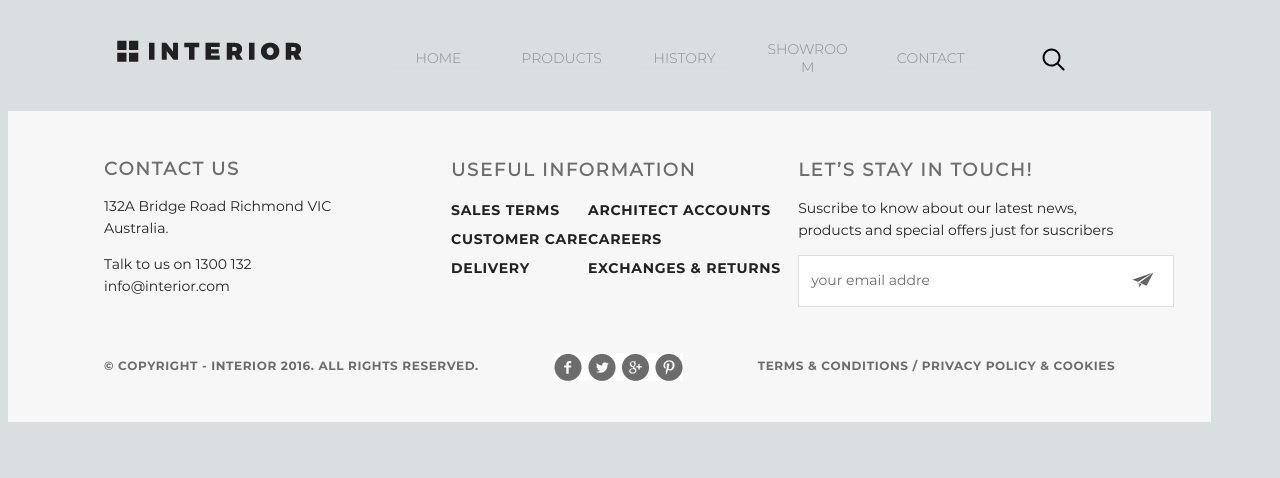
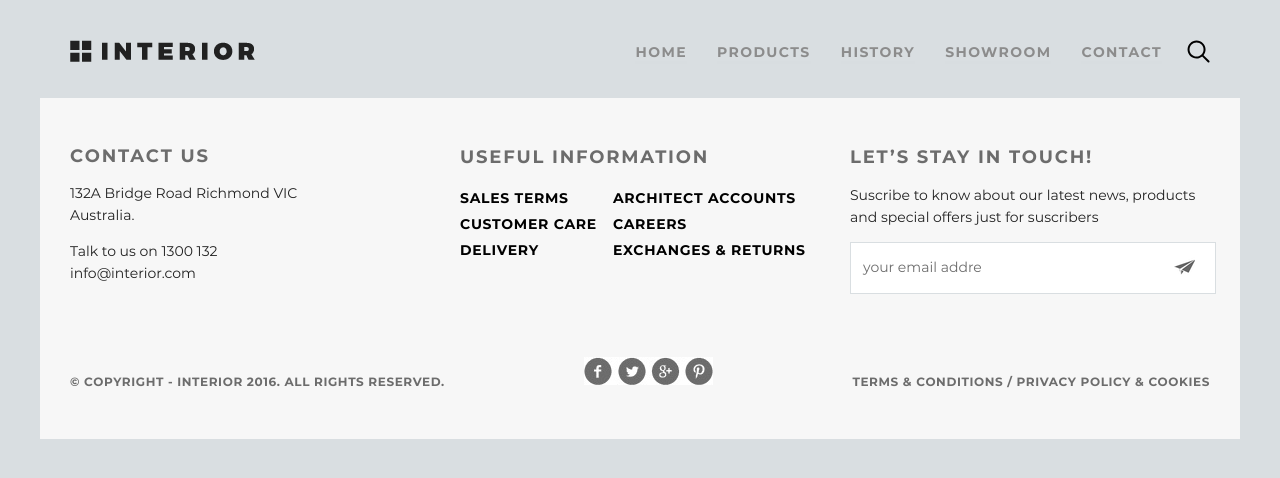
Before and after one commit to Kirrrusha/shop, a React (Create React App) app: page / in a window 1280 px wide. Shown: the top 478 px of the page. Built offline with nearby package versions, Linux system fonts and the light colour scheme.

Commit message:
footer without burger

```diff
--- a/src/App.js
+++ b/src/App.js
@@ -6,7 +6,7 @@ import Footer from './Blocks/Footer/Footer'
 
 function App() {
   return (
-    <div className="App">
+    <div className="wrapper">
       <Header />
 
       <Footer />
--- a/src/Blocks/Footer/Footer.js
+++ b/src/Blocks/Footer/Footer.js
@@ -1,6 +1,5 @@
 import React, { Component } from 'react'
 
-// import PropTypes from 'prop-types';
 import '../../assets/css/Footer.scss'
 import '../../assets/css/App.scss'
 import Social_link from '../../assets/img/social-links.jpg'
@@ -16,50 +15,42 @@ class Footer extends Component {
             'Exchanges & returns'
         ]
         return (
+            <footer>
                 <div className='wrapper'>
-                <div className='footer'>
-                    <div className='footer_wrapper'>
-                        <div className='footer_contact'>
+                        <div className='footer-blocks'>
+                            <div className='footer-contact'>
                                 <h2>Contact Us</h2>
                                 <p>132A Bridge Road Richmond VIC Australia.</p>
-                            <p>Talk to us on 1300 132 <a href='/'>info@interior.com</a></p>
+                                <p>Talk to us on 1300 132<br /> <a href='/'>info@interior.com</a></p>
                             </div>
 
-                        <div className='footer_info'>
+                            <div className='footer-info'>
                                 <h2>Useful Information</h2>
-                            <ul className='footer_list'>
+                                <ul className='footer-info-links'>
                                     {info.map( (item, index) => {
-                                    return <li key={index} className='info_items'>
-                                        <Link label={item} />
-                                    </li>
+                                        return <li key={index} className='footer-info-links-item'>{item}</li>
                                     })}
                                 </ul>
                             </div>
 
-                        <div className='footer_subscribe'>
+                            <div className='footer-subscribe'>
                                 <h2>Let’s Stay in Touch!</h2>
                                 <p>Suscribe to know about our latest news, products and special offers just for suscribers</p>
-                            <div className='footer_input'>
+                                <div className='footer-input'>
                                     <input type="text" placeholder='your email address'></input>
-                                <button type="submit" className="contacts-button"></button>
+                                    <button type="submit" className="btn"></button>
                                 </div>
                             </div>
                         </div>
 
-                    <div className='footer_copyright'>
-                        <div>© Copyright - INTERIOR 2016. All Rights Reserved.</div>
+                        <div className='footer-copyright'>
+                            <p>© Copyright - INTERIOR 2016. All Rights Reserved.</p>
                             <a href='/'><img src={Social_link} alt='#'></img></a>
-                        <div>Terms & Conditions  /  Privacy policy & Cookies</div>
+                            <p>Terms & Conditions  /  Privacy policy & Cookies</p>
                         </div>
                     </div>
-            </div>
+            </footer>
         )
-    }
-}
-
-class Link extends Component {
-    render() {
-      return <a href='/'>{this.props.label}</a>
     }
 }
 
--- a/src/Blocks/Header/Header.js
+++ b/src/Blocks/Header/Header.js
@@ -1,20 +1,24 @@
-import React, { Component } from 'react'
+import React, {Component} from 'react';
 
-import Logo from '../../assets/img/logo.png'
-import '../../assets/css/Header.scss'
-import '../../assets/css/App.scss'
-import Menu from './Menu'
+import Logo from '../../assets/img/logo.png';
+import '../../assets/css/Header.scss';
+import '../../assets/css/App.scss';
+import Menu from './Menu';
 
 export default class Header extends Component {
 
   render() {
     return (
+      <header>
         <div className='wrapper'>
-                <div className='header_wrapper'>
-                    <a href='/'><img src ={Logo} alt='#' className='header_logo'></img></a>
+          <div className='header-blocks'>
+            <a href='/'>
+              <img className='header-logo' src={Logo} alt='#' />
+            </a>
             <Menu />
           </div>
         </div>
-        )
+      </header>
+    );
   }
 }
--- a/src/Blocks/Header/Menu.js
+++ b/src/Blocks/Header/Menu.js
@@ -1,28 +1,31 @@
-import React, { Component } from 'react'
-import '../../assets/css/Header.scss'
-import Search from '../../assets/svg/search.svg'
+import React, {Component} from 'react';
+import '../../assets/css/Header.scss';
+import Search from '../../assets/svg/search.svg';
 import PropTypes from 'prop-types';
 
 
 export default class Menu extends Component {
 
   render() {
-        const menu=[
+    const menu = [
       'home',
       'products',
       'history',
       'showroom',
       'contact'
-        ]
+    ];
     return (
-            <ul className='header_menu'>
-                { menu.map( (item, index) => {
-                    return <li key={index} className='menu_items'>{item}</li>
+      <div className="header-links">
+        <div className='header-menu'>
+          {menu.map((item, index) => {
+            return <div key={index} className='menu-items'>{item}</div>;
           })}
-                <img src ={Search} alt='#' className='header_search'></img>
-
-            </ul>
-        )
+        </div>
+        <div className="header-search">
+          <img className='header-search' src={Search} alt='#' />
+        </div>
+      </div>
+    );
   }
 }
 
--- a/src/assets/css/App.scss
+++ b/src/assets/css/App.scss
@@ -7,15 +7,9 @@ body{
   text-align: center;
  }
 
-// .wrapper{
-//   width: 1366px;
-//   margin: 0 auto;
-//   display: flex;
-//   flex-direction: column;
-//   flex-wrap: wrap;
-//   align-items: center;
-//   justify-content: center;
-// }
+ .wrapper{
+   @include wrapper();
+ }
 
 .App-header {
   min-height: 100vh;
--- a/src/assets/css/Footer.scss
+++ b/src/assets/css/Footer.scss
@@ -1,47 +1,44 @@
  @import './App.scss';
 
- .footer_wrapper, .footer_copyright, .footer_list {
+ .footer-blocks, .footer-copyright{
     @include row-flex();
     @include md(justify-content, center);
 
-    .footer_contact, .footer_info, .footer_subscribe {
+
+    .footer-contact, .footer-info, .footer-subscribe, .footer-links  {
         @include col();
         @include size(4);
         @include size-md(6);
         @include size-xs(12);
+        @include md(height, 100%);
+        @include xs(height, 100%);
     }
 }
 
-// .wrapper{
-//     max-width: 1366px;
-// }
-
-.footer{
+footer{
     background-color: $background-color-main;
-    padding: 2rem 6rem;
-    width: 80%;
-
+    padding: 2rem 0;
 }
 
-.footer_wrapper{
+.footer-blocks{
     display: flex;
     flex-wrap: wrap;
     justify-content: space-between;
+
 }
+.footer-contact{
+     text-align: left;
 
-.footer_contact{
-    text-align: left;
-}
-
-.footer_contact h2{
+    & h2 {
         color: $color-gray;
-    font-family: 'Montserrat-Regular';
+        font-family: 'Montserrat-Bold';
         font-size: 1.125rem;
         font-weight: 700;
         text-transform: uppercase;
         letter-spacing: 1.8px;
+
     }
-.footer_contact p{
+    & p{
         width: 80%;
         color: $color-main;
         font-family: 'Montserrat-Regular';
@@ -49,18 +46,18 @@
         font-weight: 300;
         line-height: 1.375rem;
     }
-
-.footer_contact a{
+    & a{
         text-decoration: none;
         color:$color-main;
     }
-.footer_info{
-    width: 100%;
 }
+.footer-info{
+    text-align: left;
 
-.footer_info h2{
+
+    & h2{
         color: $color-gray;
-    font-family: 'Montserrat-Regular';
+        font-family: 'Montserrat-Bold';
         font-size: 1.125rem;
         font-weight: 700;
         line-height: 1.5rem;
@@ -68,43 +65,35 @@
         letter-spacing: 1.8px;
         text-align: left;
     }
-.footer_list{
+
+    &-links{
         display: flex;
         flex-direction: column;
-    justify-content: space-between;
         flex-wrap: wrap;
-    align-self: left;
         height: 40%;
-    margin: 0;
-    padding: 0;
-}
+        column-count: 2;
+        padding:0;
 
-.info_items{
+        &-item{
             list-style: none;
             text-align: left;
-    box-shadow: border-box;
             font-family: 'Montserrat-Bold';
             font-size: 0.875rem;
             font-weight: 700;
             line-height: 1.625rem;
             text-transform: uppercase;
             letter-spacing: 0.7px;
-
-}
-.info_items a{
-    text-decoration: none;
-    color: $color-main;
+            padding-right: 1rem;
             cursor: pointer;
         }
+    }
+}
+.footer-subscribe{
+    text-align: left;
 
-.footer_subscribe{
-   text-align: left;
-   width: 100%;
-}
-
-.footer_subscribe h2{
+    & h2{
         color: $color-gray;
-    font-family: 'Montserrat-Regular';
+        font-family: 'Montserrat-Bold';
         font-size: 1.125rem;
         font-weight: 700;
         line-height: 1.5rem;
@@ -112,44 +101,43 @@
         letter-spacing: 0.113rem;
     }
 
-.footer_subscribe p{
+    & p{
         color: $color-main;
         font-family: 'Montserrat-Regular';
         font-size: 0.875rem;
         font-weight: 300;
         line-height: 1.375rem;
     }
-.footer_input{
+}
+
+.footer-input{
     position: relative;
 
-}
-.footer_input input{
-    width: 370px;
-    height: 48px;
+    & input{
+        width: 100%;
+        height: 3rem;
         border: 1px solid $background-color-secondary;
         background-color: $background-color-white;
         text-indent: 0.625rem;
 
-}
-.footer_input input::placeholder{
+        &::placeholder{
             width: 8rem;
             color: $color-gray;
             font-family: 'Montserrat-Regular';
             font-size: 0.875rem;
             font-weight: 300;
-
         }
-.footer_input input:focus {
+        &:focus {
             outline: none
         }
+    }
 
-.contacts-button{
+    .btn{
         position: absolute;
-    right: 0;
-    top: 3px;
-    left: 321px;
-    width: 46px;
-    height: 46px;
+        right: 2px;
+        top: 0.188rem;
+        width: 2.875rem;
+        height: 2.875rem;
         font-weight: 400;
         color: $color-gray;
         border: none;
@@ -160,19 +148,20 @@
         cursor: pointer;
         margin: 0;
         padding: 0;
-}
-.contacts-button:focus {
+
+        &:focus {
             outline: none
         }
-
-.footer_copyright{
+    }
+}
+.footer-copyright{
     display: flex;
     width: 100%;
     justify-content: space-between;
     padding: 0;
     margin: 0;
-}
-.footer_copyright{
+
+    & p{
         color: $color-gray;
         font-family: 'Montserrat-Bold';
         font-size: 0.75rem;
@@ -181,3 +170,4 @@
         text-transform: uppercase;
         letter-spacing: 0.6px;
     }
+}
--- a/src/assets/css/Header.scss
+++ b/src/assets/css/Header.scss
@@ -1,66 +1,78 @@
 @import '../../assets/css/App.scss';
 
 
-.header_menu, .header_logo{
+.header_menu, .header_logo {
   @include row-flex();
   @include md(justify-content, center);
 
-    .menu_items, .header_search{
+  .menu_items, .header_search {
     @include col();
     @include size(2);
     @include size-md(6);
     @include size-xs(12);
   }
 }
-// .wrapper{
-//     max-width: 1366px;
-// }
-.header_wrapper{
+
+.header {
+  &-blocks {
     display: flex;
-    width: 80%;
     justify-content: space-between;
     align-content: center;
-    padding: 2rem 6rem;
+    padding: 2rem 0;
   }
 
-.header_logo{
+  &-logo {
     width: 11.563rem;
     height: 1.375rem;
-    margin-left: 0.8rem;
 
-}
-.header_logo:hover{
+    &:hover {
       cursor: pointer;
       opacity: 0.8;
     }
-.header_menu{
-    width: 73%;
+  }
+
+  &-links {
+    display: flex;
+    justify-content: flex-end;
+  }
+
+  &-menu {
     display: flex;
     flex-wrap: wrap;
     align-items: center;
     justify-content: space-between;
-    margin: 0;
-    padding: 0;
   }
 
-.menu_items{
-    font-family: 'Montserrat-Light';
+  &-search {
+    width: 1.438rem;
+    height: 1.438rem;
+  }
+}
+
+
+.menu {
+  &-items {
+    font-family: 'Montserrat-Bold';
     list-style: none;
     font-size: 0.875rem;
     text-transform: uppercase;
     color: $color-gray-dark;
-    border-bottom: 3px rgba(111,108,110,0.003) solid;
-    margin: 0;
+    border-bottom: 3px rgba(111, 108, 110, 0.003) solid;
+    letter-spacing: 1.4px;
+    margin: 0 15px;
     padding: 0;
+    font-weight: 300;
+
+
+    &:last-child {
+      margin-right: 25px;
     }
-.menu_items:hover{
+
+    &:hover {
       font-family: 'Montserrat-Bold';
-    color:$color-main;
-    font-weight: 700;
+      color: $color-main;
       border-bottom: 3px solid $color-main;
       cursor: pointer;
     }
-.header_search{
-    width: 1.438rem;
-    height: 1.438rem;
   }
+}
```
Also changed, not shown: package.json (+7 -7 lines), 1 other file (tests, documents, lock files or other folders). Lines whose indentation alone changed are shown as unchanged.
